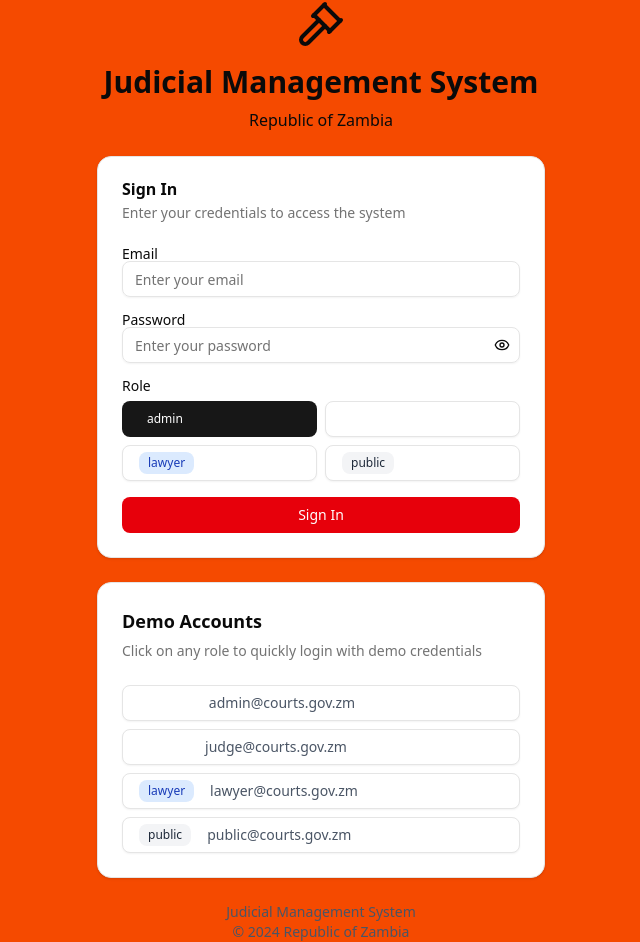
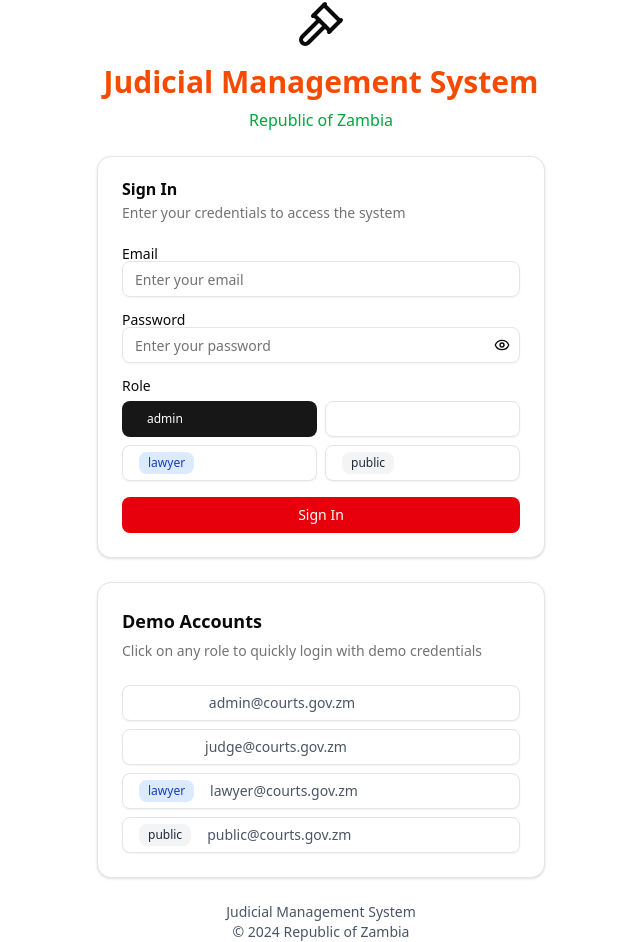
Before and after one commit to SuwilanjiTrey/JMS, a Next.js app: page /login in a window 1280 px wide. Shown: the whole page, without its empty margins (319-959 px from the left). Built offline with nearby package versions, Linux system fonts and the light colour scheme; no server answers.

Commit message:
changed colors from green to black

```diff
--- a/src/app/login/page.tsx
+++ b/src/app/login/page.tsx
@@ -91,16 +91,15 @@ export default function LoginPage() {
   };
 
   return (
-    <div className="min-h-screen bg-gradient-to-br from-zambia-orange/10 to-zambia-green/10 flex items-center justify-center p-4w-full bg-orange-600 hover:bg-orange-500
-">
+    <div className="min-h-screen bg-gradient-to-br flex items-center justify-center p-4w-full ">
       <div className="w-full max-w-md space-y-6">
         {/* Logo and Title */}
         <div className="text-center">
           <div className="flex items-center justify-center mb-4">
-            <Gavel className="h-12 w-12 text-zambia-orange" />
+            <Gavel className="h-12 w-12 text-zambia-black/70" />
           </div>
-          <h1 className="text-3xl font-bold text-zambia-black">Judicial Management System</h1>
-          <p className="text-zambia-black/70 mt-2">Republic of Zambia</p>
+          <h1 className="text-3xl font-bold text-orange-600 hover:text-orange-500">Judicial Management System</h1>
+          <p className="text-green-600 hover:text-green-500 mt-2">Republic of Zambia</p>
         </div>
 
         {/* Login Form */}
```
